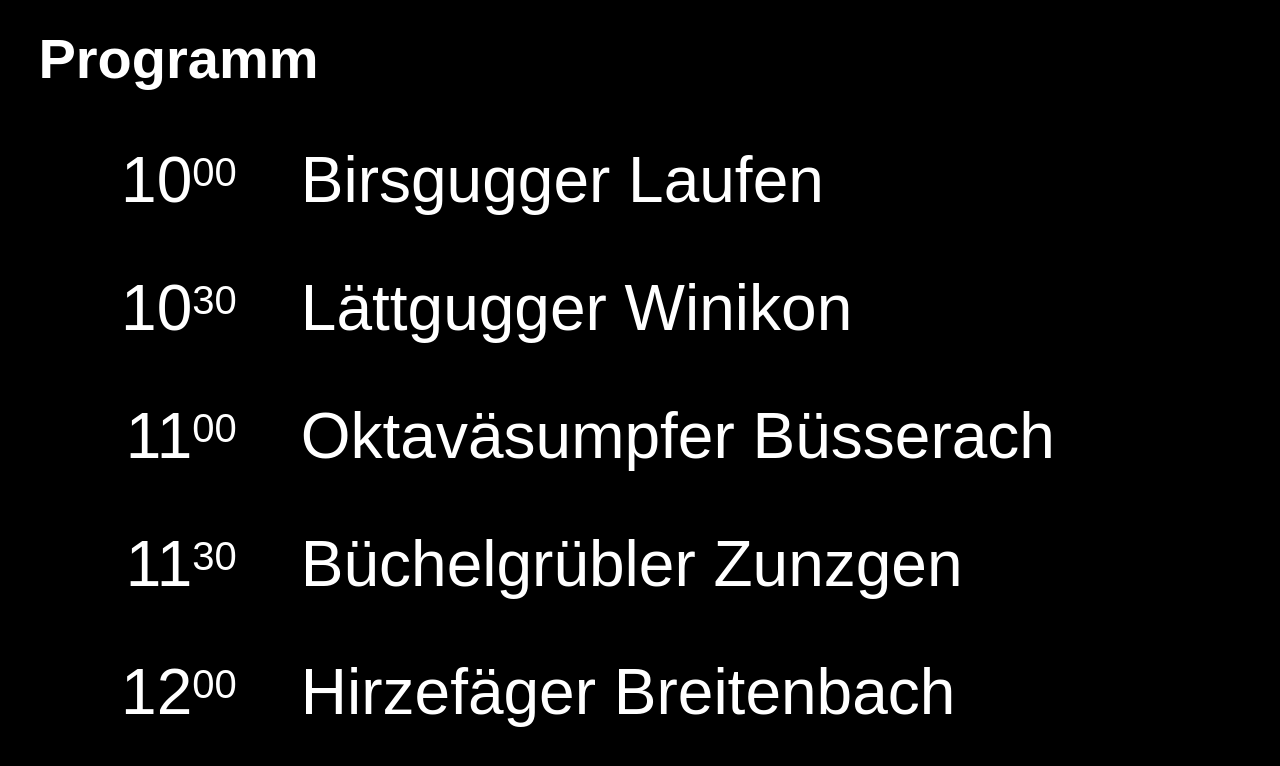
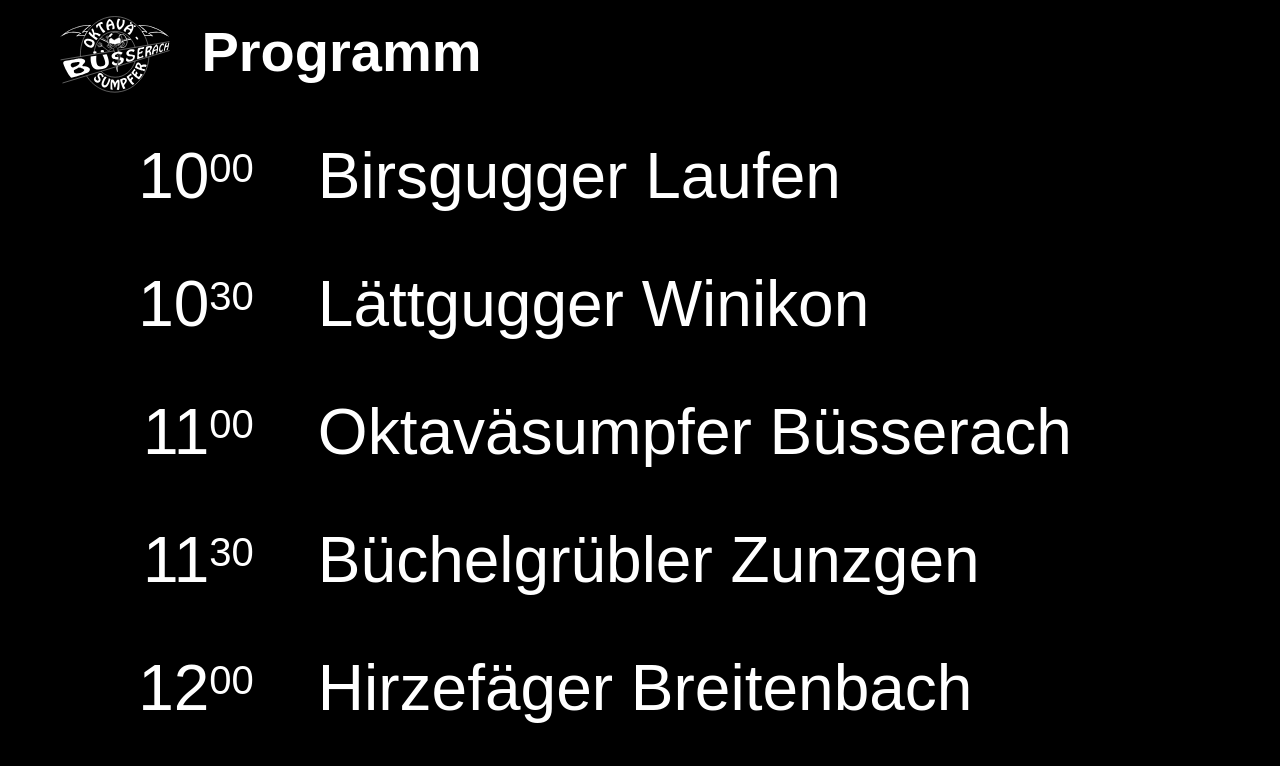
Before and after one commit to kalsowerus/ShotChallenge, an Angular app in the folder client/: page /program in a window 1280 px wide. Shown: the top 766 px of the page. Built offline with nearby package versions, Linux system fonts and the light colour scheme.

Commit message:
Add logo to program

```diff
--- a/client/src/app/overview/overview.component.html
+++ b/client/src/app/overview/overview.component.html
@@ -1,7 +1,7 @@
 <div class="wrapper">
   <div class="title-wrapper">
     <img class="logo" src="/assets/osb.svg" />
-    <h1> Schöttli-Challenge</h1>
+    <h1>Schöttli-Challenge</h1>
   </div>
 
   <div class="score-wrapper">
--- a/client/src/app/program/program.component.html
+++ b/client/src/app/program/program.component.html
@@ -1,5 +1,8 @@
 <div class="wrapper">
-  <h1>Programm</h1>
+  <div class="title-wrapper">
+    <img class="logo" src="/assets/osb.svg" />
+    <h1>Programm</h1>
+  </div>
 
   <div class="timetable-wrapper">
     <div class="times-wrapper">
--- a/client/src/app/program/program.component.scss
+++ b/client/src/app/program/program.component.scss
@@ -1,16 +1,24 @@
-* {
+.wrapper {
+  background-color: black;
+  height: 100%;
   color: white;
+  padding: 0 2vw;
 }
 
-.wrapper {
-  height: 100%;
-  background-color: black;
+.title-wrapper {
+  display: flex;
 }
 
 h1 {
+  margin: 0;
+  padding: 3vh 0;
   font-size: 7vh;
-  margin: 0;
-  padding: 2vw 3vw;
+  line-height: 7vh;
+}
+
+.logo {
+  height: 12vh;
+  margin: 1vh 2vw;
 }
 
 .timetable-wrapper {
```
